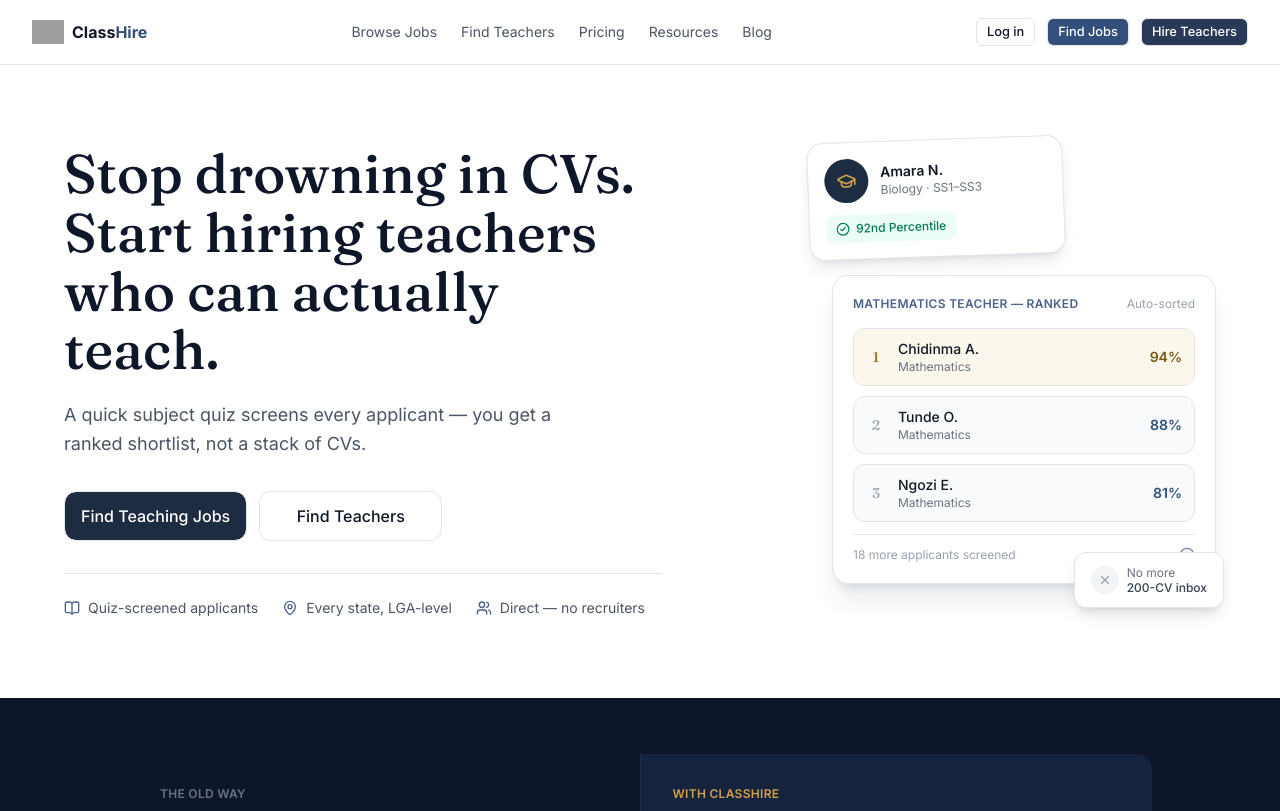
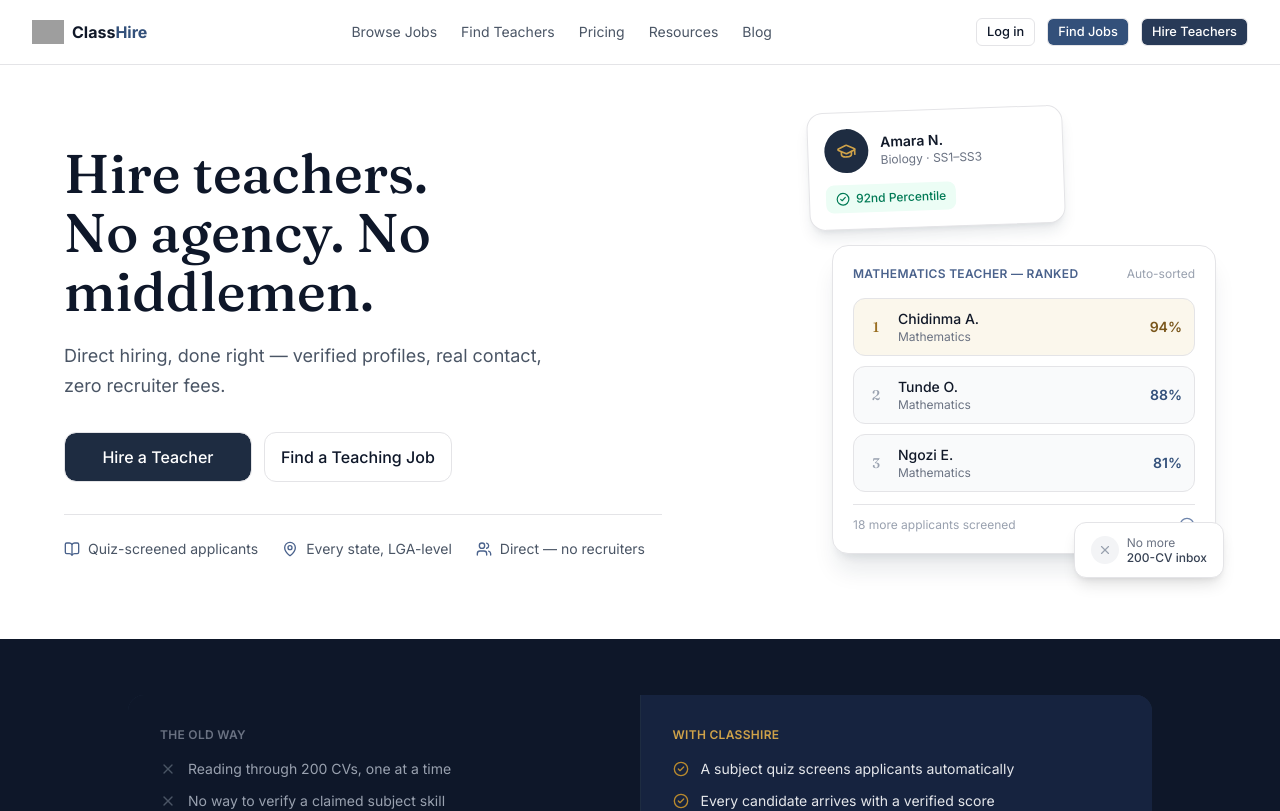
Before and after one commit to joevics6/teachconnect, a Next.js app: page / in a window 1280 px wide. Shown: the top 811 px of the page. Built offline with nearby package versions, Linux system fonts and the light colour scheme; no server answers; grey boxes are pictures that could not be loaded.

Commit message:
Update hero CTAs and copy: emphasize direct hiring, no middlemen

```diff
--- a/app/page.tsx
+++ b/app/page.tsx
@@ -112,14 +112,14 @@ function HeroCTAs({ user, isLoading, dashboardLink }: { user: AuthUser | null; i
   )
   return (
     <div className="grid grid-cols-2 gap-3 max-w-md">
-      <Link href="/register/teacher">
+      <Link href="/register/school">
         <Button size="lg" className="w-full bg-ink-800 hover:bg-ink-900 text-white px-4 py-6 text-sm sm:text-base rounded-xl">
-          Find Teaching Jobs
+          Hire a Teacher
         </Button>
       </Link>
-      <Link href="/register/school">
+      <Link href="/register/teacher">
         <Button size="lg" variant="outline" className="w-full px-4 py-6 text-sm sm:text-base rounded-xl border-ink-200">
-          Find Teachers
+          Find a Teaching Job
         </Button>
       </Link>
     </div>
@@ -205,11 +205,11 @@ export default function HomePage() {
               product visual. */}
           <div className="text-center lg:text-left">
             <h1 className="font-display text-[2.25rem] sm:text-5xl lg:text-[3.4rem] text-ink-950 leading-[1.2] sm:leading-[1.08] mb-5">
-              Stop drowning in CVs.<br />
-              Start hiring teachers who can actually teach.
+              Hire teachers.<br />
+              No agency. No middlemen.
             </h1>
             <p className="text-lg text-gray-600 mb-8 leading-relaxed max-w-lg mx-auto lg:mx-0">
-              A quick subject quiz screens every applicant — you get a ranked shortlist, not a stack of CVs.
+              Direct hiring, done right — verified profiles, real contact, zero recruiter fees.
             </p>
             <div className="mx-auto lg:mx-0 w-fit">
               <HeroCTAs user={user} isLoading={isLoading} dashboardLink={dashboardLink} />
```
